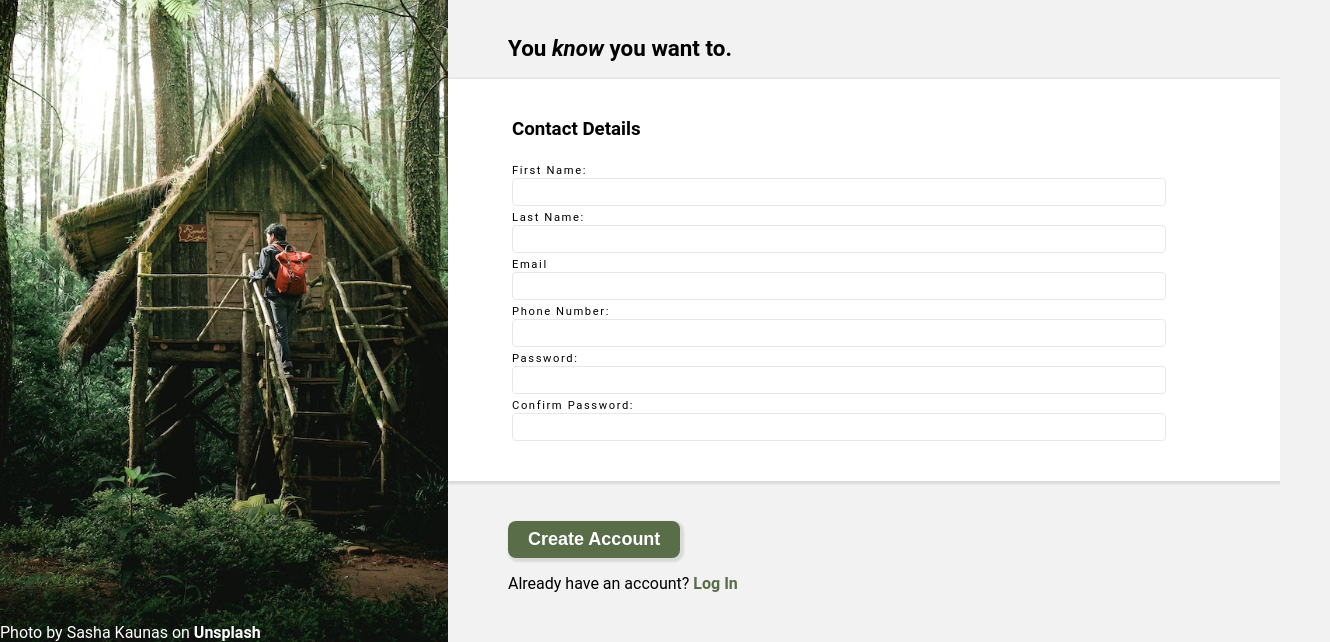
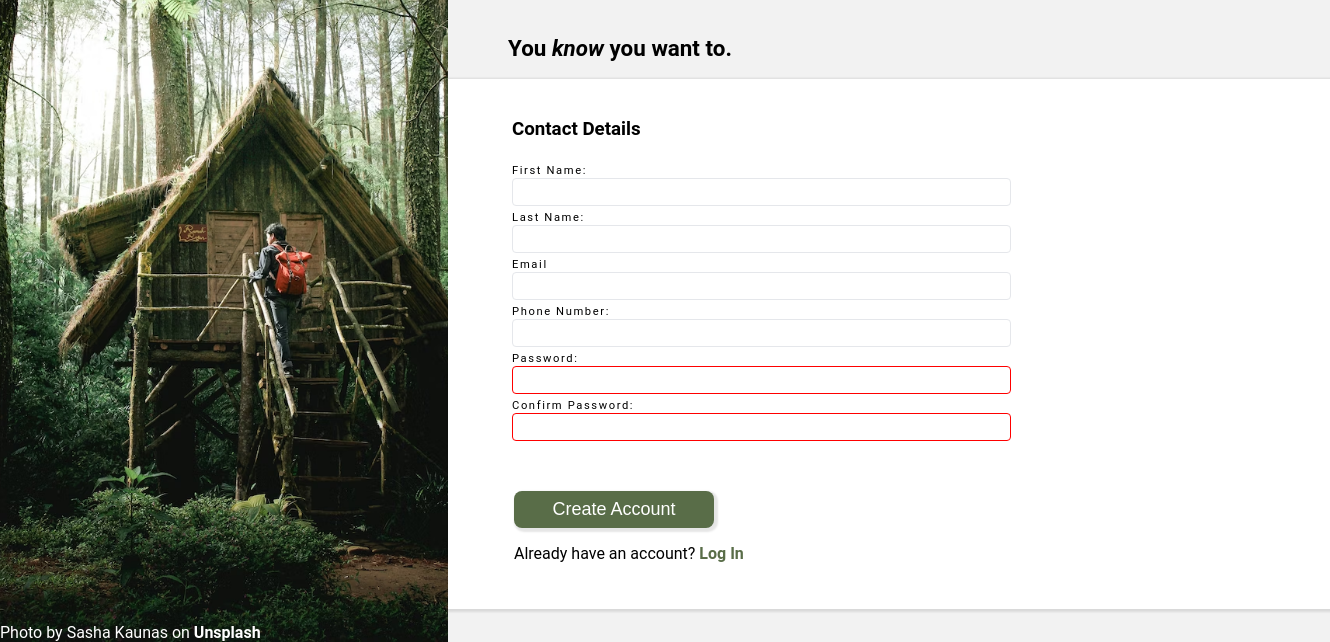
Before and after one commit to Drew-Zim19/sign-up-form, a plain HTML site: page index.html in a window 1280 px wide. Shown: the part 158-800 px from the top of the page, 1330 px wide, since content can reach past the window. Drawn offline with Linux system fonts and the light colour scheme.

Commit message:
minor change styling

```diff
--- a/index.html
+++ b/index.html
@@ -18,29 +18,32 @@
                 <h2>This is not a real online service! You wish you had something like this in your life to help you realize your deepest dreams. Sign up <em>now</em> to get started.
                 <h2>You <em>know</em> you want to.</h2></h2>
         </div>
+
+                    <form id="form1" action="page_submission_URL" method="POST">
                         <span id="formContainer">
-                    <form id="form1">
                             <fieldset>
                             <h3>Contact Details</h3>
                             <label for="first_name">First Name: </label>
-                        <input type="text" id="first_name" name="first_name">
+                            <input type="text" id="first_name" name="first_name"/>
                             <label for="last_name">Last Name: </label>
-                        <input type="text" id="last_name" name="last_name">
-                        <label for="email">Email</label>
-                        <input type="email" id="email" name="email">
+                            <input type="text" id="last_name" name="last_name"/>
+                            <label for="user_email">Email</label>
+                            <input type="email" id="user_email" name="email" required/>
                             <label for="phone">Phone Number: </label>
-                        <input type="tel" id="phone" name="phone" pattern="[0-9]{3}-[0-9]{3}-[0-9]{4}">
+                            <input type="tel" id="phone" name="phone" pattern="[0-9]{3}-[0-9]{3}-[0-9]{4}" required/>
                             <label for="password">Password: </label>
-                        <input type="password" id="password" name="password">
+                            <input type="password" id="password" name="password" class="error"/>
                             <label for="confirmPassword">Confirm Password: </label>
-                        <input type="password" id="confirmPassword" name="confirmPassword">
+                            <input type="password" id="confirmPassword" name="confirmPassword" class="error"/>
                             </fieldset>
-                    </form>
                         </span>
                         <span class="bottomSection">
-                    <button class="button"><a href="index.html" id="create">Create Account</a></button>
+                            <button class="button" id="create" type="submit" for="form1">Create Account</button>
                             <p>Already have an account? <a href="index.html">Log In</a></p>
                         </span>
+                    </form>
+
+
     </div>
 
 
--- a/styles.css
+++ b/styles.css
@@ -56,6 +56,7 @@ height: 100vh;
   display: flex;
   flex-direction: column;
   justify-content: center;
+  width: 100%;
 }
 h2{
   font-size: 22.4px;
@@ -70,11 +71,12 @@ a, a:visited{
   color: white;
 }
 #form1{
- background-color: white;
  padding-left: 50px;
  padding-top: 15px;
  padding-bottom: 30px;
- padding-right: 100px;
+ width: 100%;
+ background-color: white;
+ box-shadow: 2px 1px 2px 2px rgba(0, 0, 0, 0.1);
 }
 label{
   font-size: 0.7rem;
@@ -90,34 +92,35 @@ input{
   font-size: 1rem;
   margin-right: 32px;
 }
-input.error{
+.error{
   border: 1px solid red;
 }
 fieldset{
   border: none;
+  width: 60%;
 }
 #formContainer{
   background-color: white;
   display: flex;
   flex-direction: column;
-  box-shadow: 2px 1px 2px 2px rgba(0, 0, 0, 0.1);
+  max-height: 100%;
 }
 .button{
   background-color: #596D48;
   color: white;
   border-radius: 8px;
   padding: 8px;
-  padding-right: 20px;
-  padding-left: 20px;
   cursor: pointer;
   box-shadow: 2px 2px 2px 2px rgba(0, 0, 0, 0.1);
-  max-width: 200px;
   font-weight: 300;
   font-size: large;
   border: none;
+  max-width: 200px;
 }
 
 .bottomSection{
+  display: flex;
+  flex-direction: column;
   margin-top: 40px;
-  margin-left: 60px;
+  margin-left: 16px;
 }
```
Lines whose indentation alone changed are shown as unchanged.
